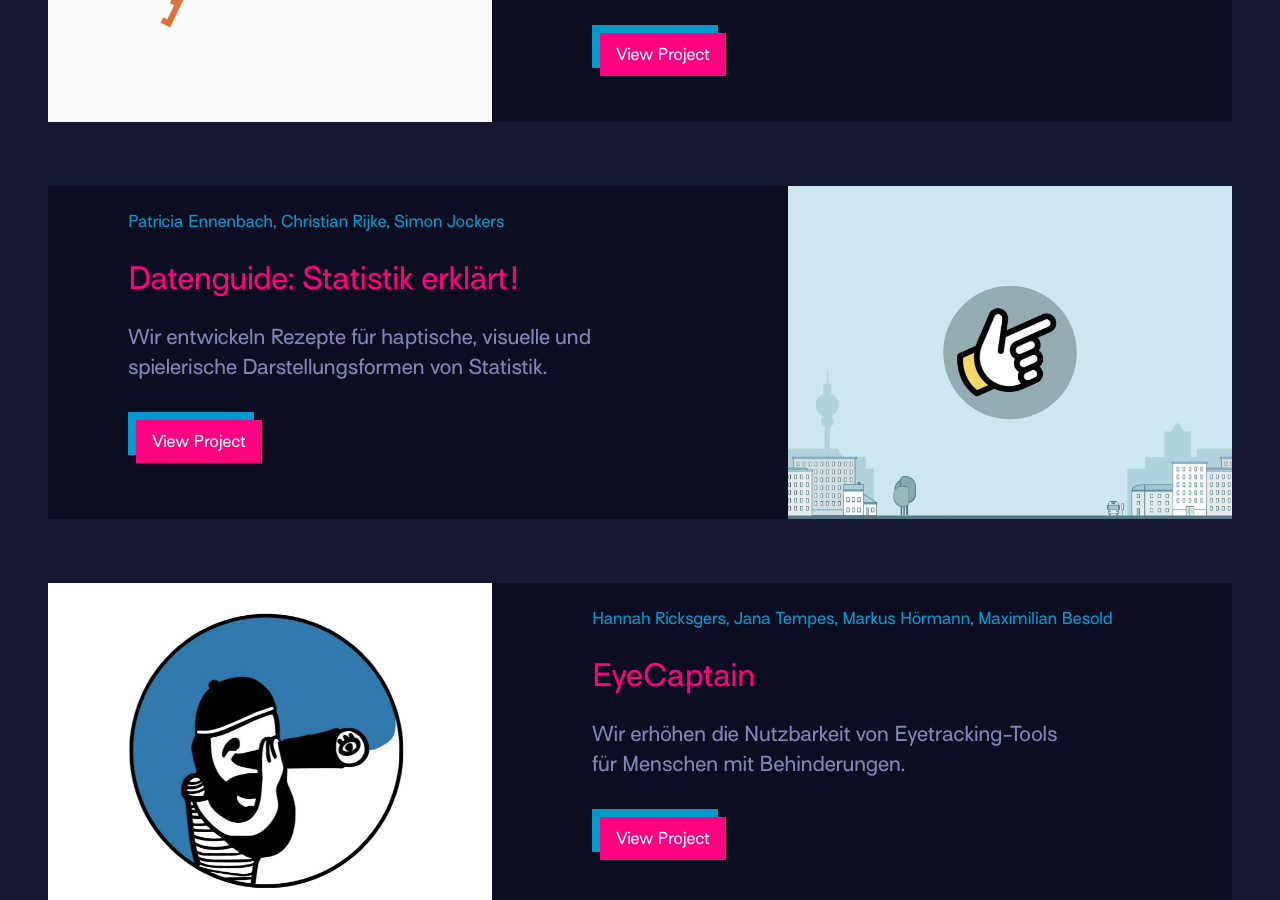
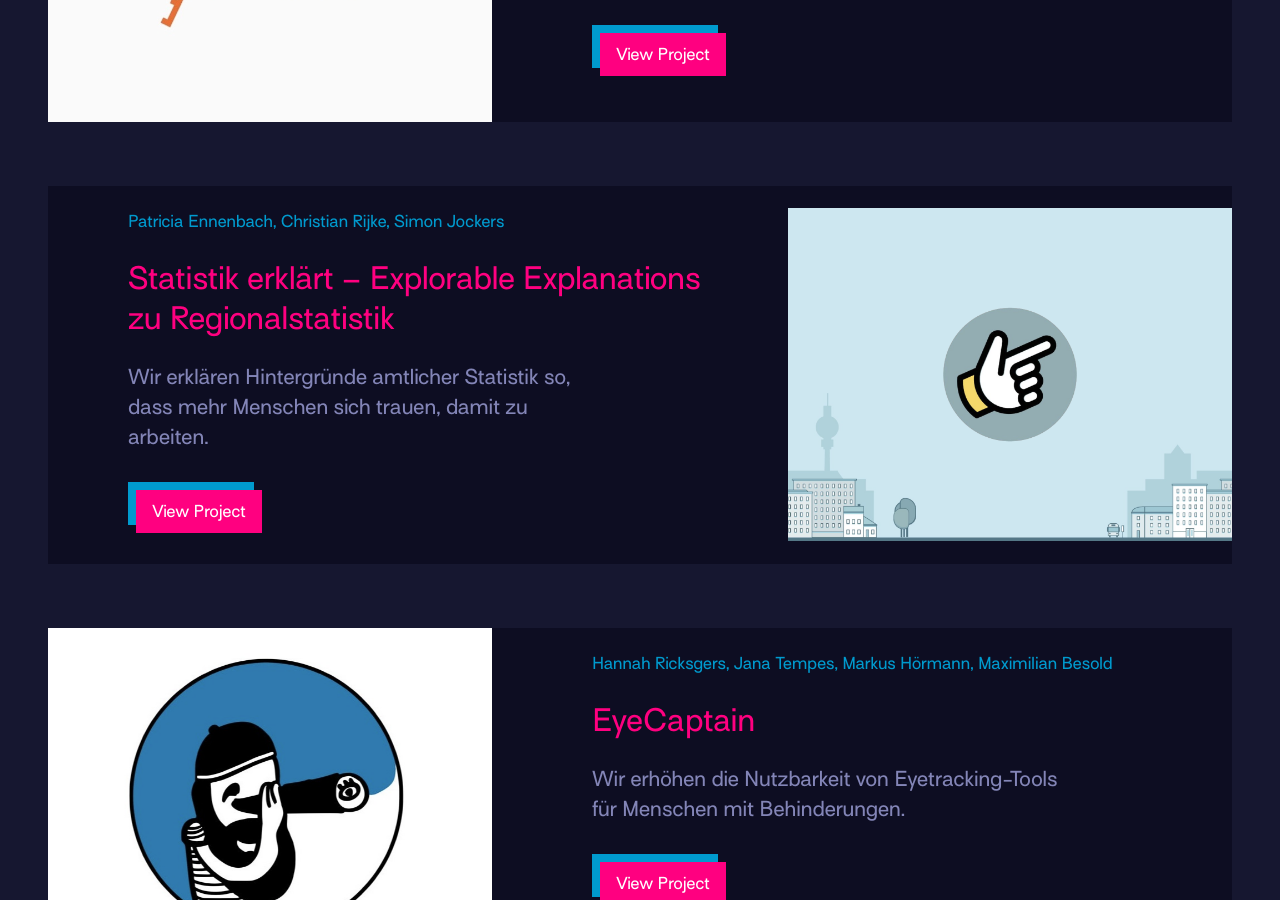
Before and after one commit to prototypefund/demo-week-2020, a Jekyll site: the page built from index.md, in a window 1280 px wide and 900 px high, scrolled down 6727 px. Built offline with Jekyll 4.4.1, drawn with Linux system fonts in a browser that asks for light colours.

```diff
--- a/_projects/explorableexplanations.md
+++ b/_projects/explorableexplanations.md
@@ -1,6 +1,6 @@
 ---
 layout: project
-title:  "Datenguide: Statistik erklärt!"
+title: "Statistik erklärt – Explorable Explanations zu Regionalstatistik"
 image: /assets/images/project_images/Explorable_Explainations/header.png
 authors:
     - author: Patricia Ennenbach
@@ -9,8 +9,8 @@ authors:
       link:
     - author: Simon Jockers
       link:
-brief: "Wir entwickeln Rezepte für haptische, visuelle und spielerische Darstellungsformen von Statistik."
-summary: "Explorable Explanations erklärt amtliche Statistiken und macht sie nutzbar -- auch für Menschen ohne besondere Vorkenntnisse."
+brief: "Wir erklären Hintergründe amtlicher Statistik so, dass mehr Menschen sich trauen, damit zu arbeiten."
+summary: "Explorable Explanations erklärt amtliche Statistiken und macht sie nutzbar - auch für Menschen ohne besondere Vorkenntnisse."
 ---
 
 # Explorable Explanations zu Regionalstatistik
```
Also changed, not shown: _projects/trustping.md (+8 -9 lines), assets/images/project_images/Trustping/tp01.png (added), assets/images/project_images/Trustping/tp02.png (added), assets/images/project_images/Trustping/tp03.png (added), assets/images/project_images/Trustping/tp04.png (added), assets/images/project_images/Trustping/tp1.jpg (deleted), assets/images/project_images/Trustping/tp2.jpg (deleted), assets/images/project_images/Trustping/tp3.jpg (deleted), assets/images/project_images/Trustping/tp4.jpg (deleted), assets/images/project_images/Trustping/tp5.jpg (deleted).
